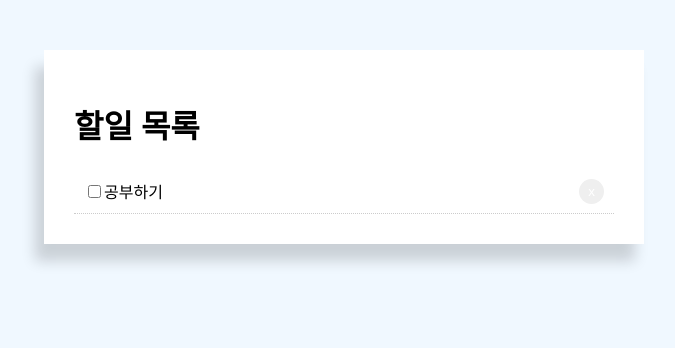
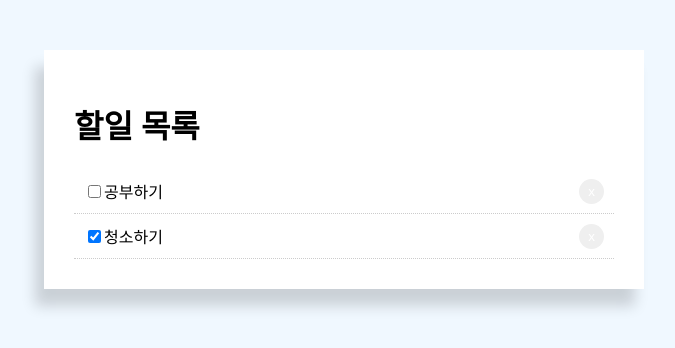
Before and after one commit to braverokmc79/react-todo-app, a React (Create React App) app: page / in a window 1280 px wide. Shown: the top 348 px of the page, without its empty margins (296-971 px from the left). Built offline with nearby package versions, Linux system fonts and the light colour scheme.

Commit message:
Map 메소드를 사용한 할 일 목록 나열

```diff
--- a/src/App.js
+++ b/src/App.js
@@ -1,4 +1,4 @@
-import React, { Component, component } from "react";
+import React, { Component } from "react";
 import "./App.css";
 
 export default class App extends Component {
@@ -21,6 +21,17 @@ export default class App extends Component {
     }
   }
 
+  todoData = [{
+    id: "1",
+    title: "공부하기",
+    completed: false,
+  },
+  {
+    id: "2",
+    title: "청소하기",
+    completed: true
+  }
+  ]
   render() {
     return (
       <div className="container">
@@ -29,11 +40,16 @@ export default class App extends Component {
             <h1>할일 목록</h1>
           </div>
 
-          <div style={this.getStyle()}>
-            <input type="checkbox" defaultChecked={false} />
-            공부하기
-            <button style={this.btnStyle}>x</button>
-          </div>
+          {this.todoData.map(data => {
+            return (
+              <div style={this.getStyle()} key={data.id}>
+                <input type="checkbox" defaultChecked={data.completed} />
+                {data.title}
+                <button style={this.btnStyle}>x</button>
+              </div>
+            )
+
+          })}
 
         </div>
       </div >
```
